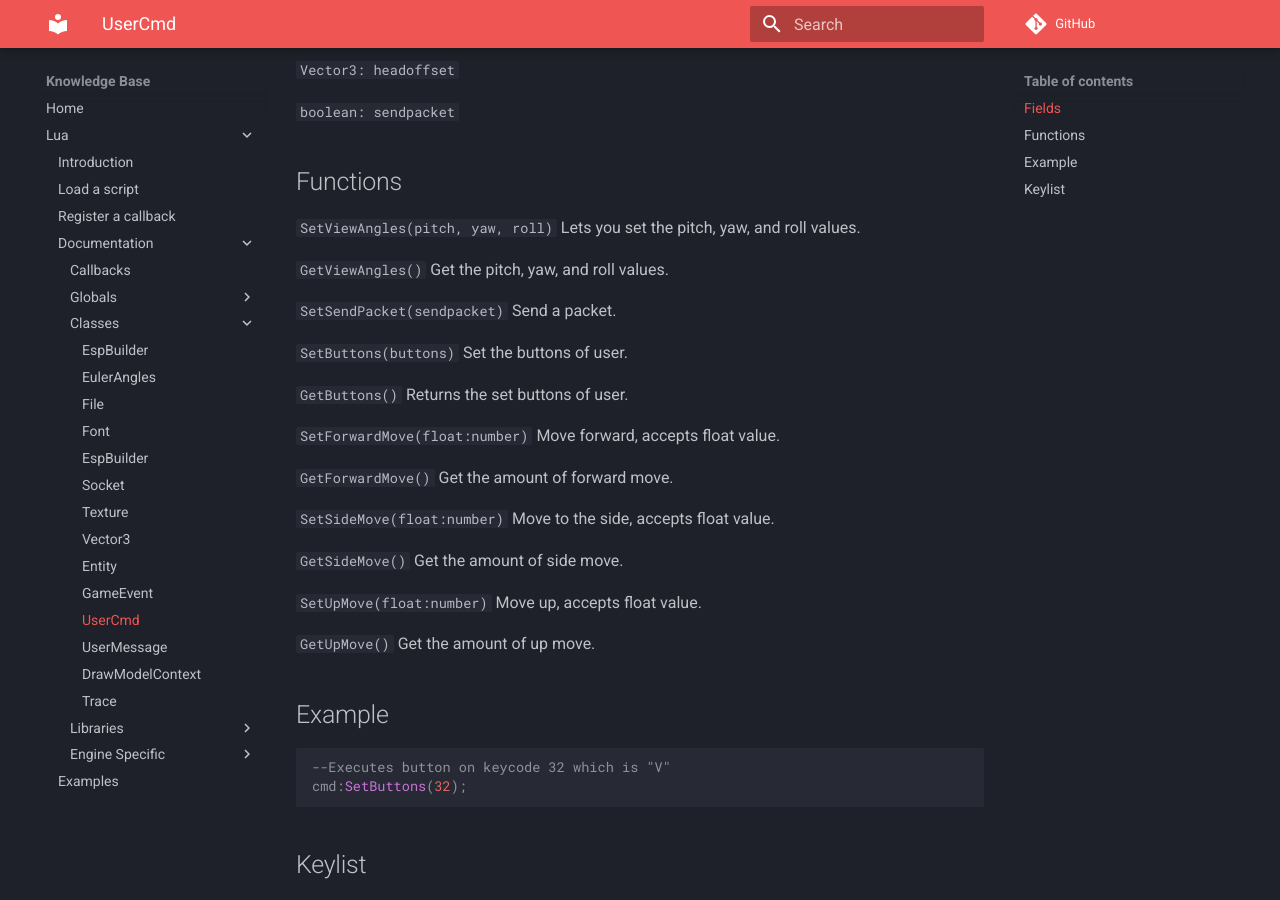
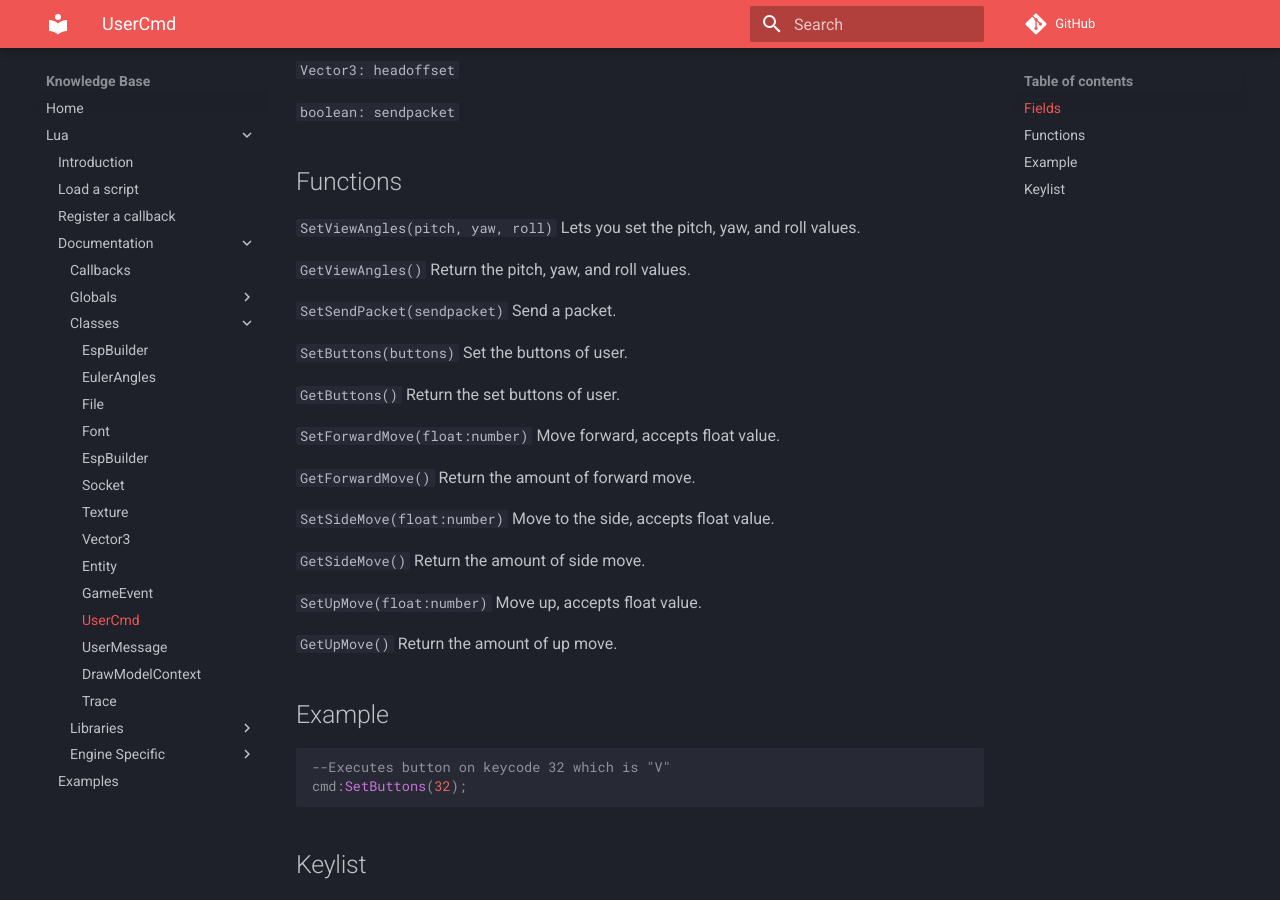
Before and after one commit to Ninaligo/aimware-web-kb, an MkDocs documentation site: the page built from private/lua/docs/class/usercmd.md, in a window 1280 px wide and 900 px high, scrolled down 839 px. Built offline with MkDocs 1.6.1 and Material for MkDocs 9.7.7, drawn with Linux system fonts in a browser that asks for light colours; comment, search, counter and statistics services are not loaded.

Commit message:
Update usercmd.md

````diff
--- a/private/lua/docs/class/usercmd.md
+++ b/private/lua/docs/class/usercmd.md
@@ -41,25 +41,25 @@
 ## Functions
 ```SetViewAngles(pitch, yaw, roll)``` Lets you set the pitch, yaw, and roll values.
 
-```GetViewAngles()``` Get the pitch, yaw, and roll values.
+```GetViewAngles()``` Return the pitch, yaw, and roll values.
 
 ```SetSendPacket(sendpacket)``` Send a packet.
 
 ```SetButtons(buttons)``` Set the buttons of user.
 
-```GetButtons()``` Returns the set buttons of user.
+```GetButtons()``` Return the set buttons of user.
 
 ```SetForwardMove(float:number)``` Move forward, accepts float value.
 
-```GetForwardMove()``` Get the amount of forward move.
+```GetForwardMove()``` Return the amount of forward move.
 
 ```SetSideMove(float:number)``` Move to the side, accepts float value.
 
-```GetSideMove()``` Get the amount of side move.
+```GetSideMove()``` Return the amount of side move.
 
 ```SetUpMove(float:number)``` Move up, accepts float value.
 
-```GetUpMove()``` Get the amount of up move.
+```GetUpMove()``` Return the amount of up move.
 
 ## Example
 ```lua
````
